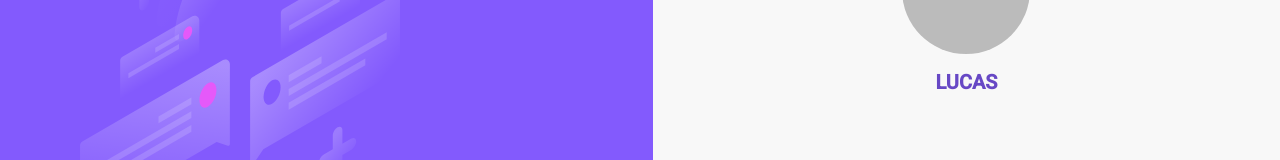
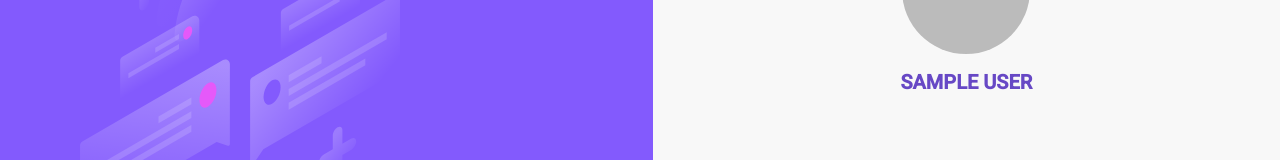
Before and after one commit to LucasWG/letmeask, a React (Create React App) app: page /rooms/new in a window 1280 px wide. Shown: the part 316-476 px from the top of the page. Built offline with nearby package versions, Linux system fonts and the light colour scheme; no server answers; sample sign-in values are in the browser's storage.

Commit message:
Fix NewRoom

```diff
--- a/src/pages/NewRoom.tsx
+++ b/src/pages/NewRoom.tsx
@@ -54,7 +54,7 @@ const NewRoom: React.FC = () => {
 						<>
 							<img className="img-login" alt="avatar" src={user.avatar}></img>
 
-							<h3 className="user-login">Lucas</h3>
+							<h3 className="user-login">{user.name}</h3>
 						</>
 					)}
 
```
